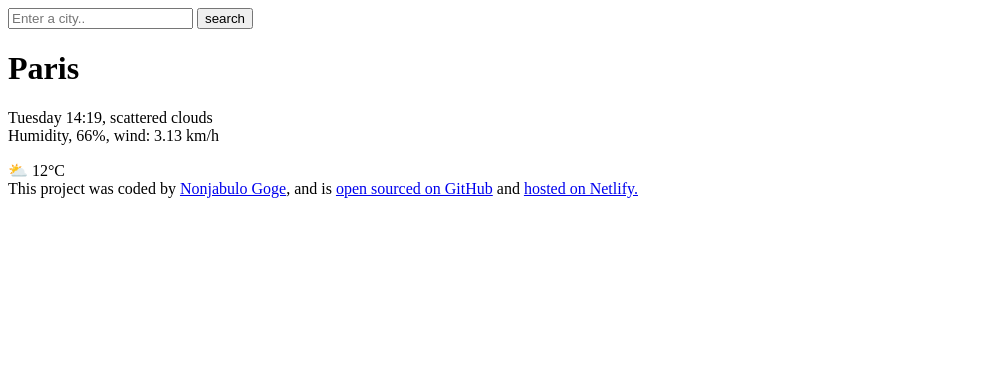
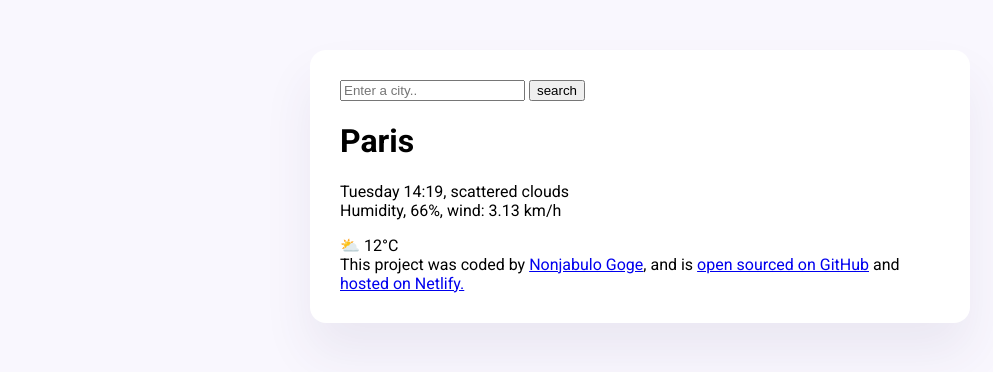
Before and after one commit to clairegoge/Violet-Weather-App, a plain HTML site: page index.html in a window 1280 px wide. Shown: the whole page, without its empty margins (0-993 px from the left). Drawn offline with Linux system fonts and the light colour scheme.

Commit message:
styled the main container and added custom font

```diff
--- a/index.html
+++ b/index.html
@@ -4,8 +4,16 @@
     <meta charset="UTF-8" />
     <meta name="viewport" content="width=device-width, initial-scale=1.0" />
     <title>Violet Weather App</title>
+    <link rel="stylesheet" href="src/styles.css" />
+    <link rel="preconnect" href="https://fonts.googleapis.com" />
+    <link rel="preconnect" href="https://fonts.gstatic.com" crossorigin />
+    <link
+      href="https://fonts.googleapis.com/css2?family=Roboto:ital,wght@0,100..900;1,100..900&display=swap"
+      rel="stylesheet"
+    />
   </head>
   <body>
+    <div class="weather-app">
       <header>
         <form>
           <input type="search" placeholder="Enter a city.." required />
@@ -24,9 +32,12 @@
       </main>
       <footer>
         This project was coded by
-      <a href="https://github.com/clairegoge/" target="_blank">Nonjabulo Goge</a
+        <a href="https://github.com/clairegoge/" target="_blank"
+          >Nonjabulo Goge</a
         >, and is
-      <a href="https://github.com/clairegoge/Violet-Weather-App" target="_blank"
+        <a
+          href="https://github.com/clairegoge/Violet-Weather-App"
+          target="_blank"
           >open sourced on GitHub</a
         >
         and
@@ -34,5 +45,6 @@
           hosted on Netlify.</a
         >
       </footer>
+    </div>
   </body>
 </html>
--- /dev/null
+++ b/src/styles.css
@@ -0,0 +1,12 @@
+body {
+  background-color: #f9f7fe;
+  font-family: "Roboto", sans-serif;
+}
+.weather-app {
+  background-color: white;
+  max-width: 600px;
+  margin: 50px auto;
+  padding: 30px;
+  box-shadow: 0 30px 50px rgba(65, 50, 100, 0.08);
+  border-radius: 16px;
+}
```
Lines whose indentation alone changed are shown as unchanged.
